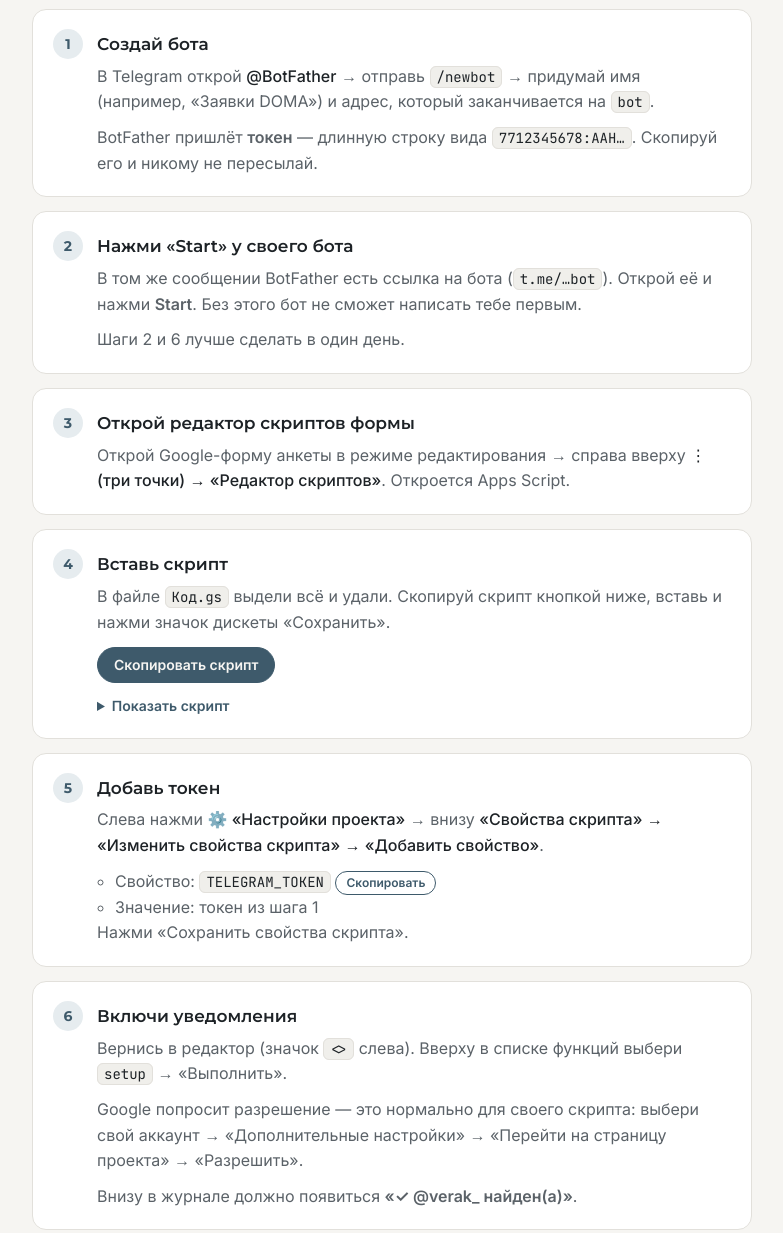
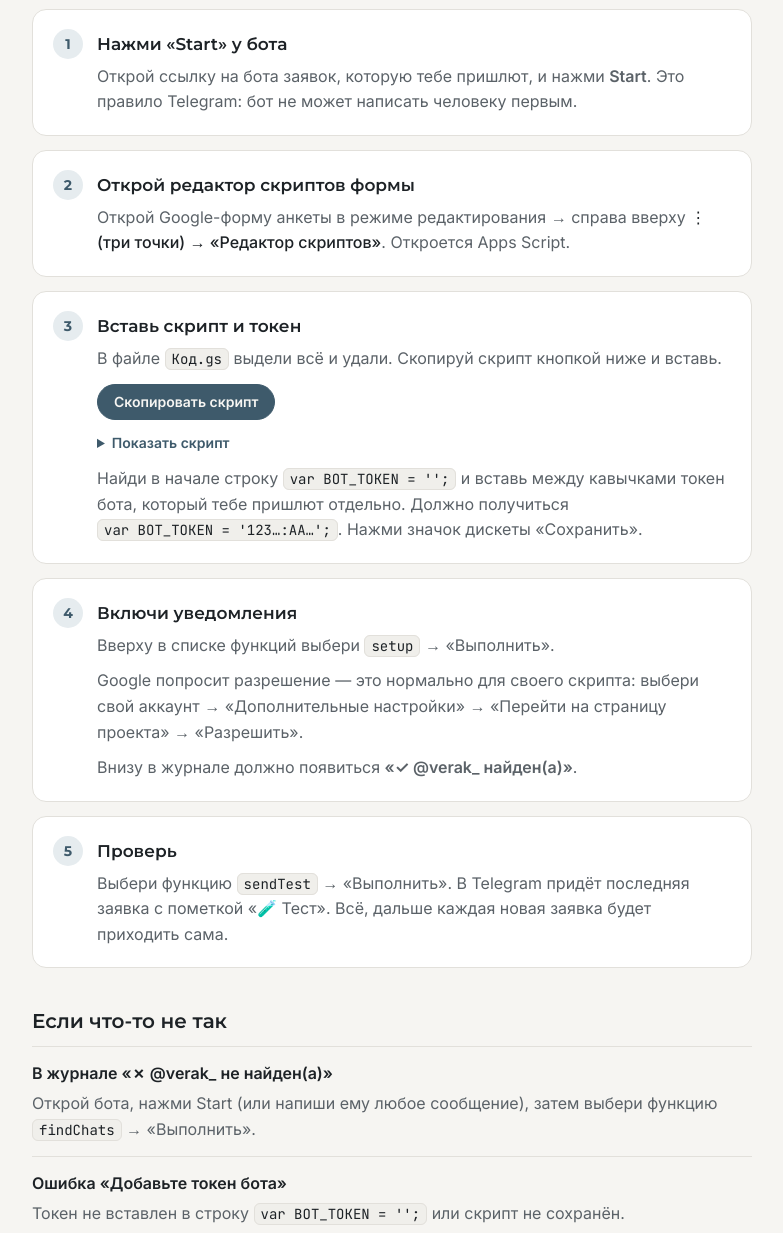
Before and after one commit to timurumarov1984-afk/doma-retreat-2027, a plain HTML site: page tools/vera-telegram-setup.html in a window 1280 px wide. Shown: the part 805-2038 px from the top of the page, without its empty margins (248-1031 px from the left). Drawn offline with Linux system fonts and the light colour scheme.

Commit message:
Telegram script: token goes in one line at the top; shorter setup for Vera
Co-Authored-By: Claude Opus 5.5 <noreply@anthropic.com>

```diff
--- a/tools/vera-telegram-setup.html
+++ b/tools/vera-telegram-setup.html
@@ -60,7 +60,7 @@ pre { margin: 12px 0 0; max-height: 360px; overflow: auto; background: var(--cod
   <header>
     <p class="kicker">Ретрит в DOMA · 9–18 мая 2027</p>
     <h1>Заявки с сайта — сразу в Telegram</h1>
-    <p class="lead">Вера, это инструкция для тебя. После настройки на каждую новую заявку с сайта ретрита тебе в Telegram будет приходить сообщение со всеми ответами анкеты и ссылкой на таблицу. Делается один раз, минут 10–15, с компьютера.</p>
+    <p class="lead">Вера, это инструкция для тебя. После настройки на каждую новую заявку с сайта ретрита тебе в Telegram будет приходить сообщение со всеми ответами анкеты и ссылкой на таблицу. Делается один раз, минут 5, с компьютера.</p>
     <div class="meta"><span>Получатель: <b>@verak_</b></span><span>Источник: <b>Google-форма анкеты</b></span><span>Стоимость: <b>бесплатно</b></span></div>
   </header>
 
@@ -81,22 +81,16 @@ pre { margin: 12px 0 0; max-height: 360px; overflow: auto; background: var(--cod
     <h2>Настройка</h2>
     <ol class="steps">
       <li class="step">
-        <h3>Создай бота</h3>
-        <p>В Telegram открой <span class="path">@BotFather</span> → отправь <code>/newbot</code> → придумай имя (например, «Заявки DOMA») и адрес, который заканчивается на <code>bot</code>.</p>
-        <p>BotFather пришлёт <b>токен</b> — длинную строку вида <code>7712345678:AAH…</code>. Скопируй его и никому не пересылай.</p>
-      </li>
-      <li class="step">
-        <h3>Нажми «Start» у своего бота</h3>
-        <p>В том же сообщении BotFather есть ссылка на бота (<code>t.me/…bot</code>). Открой её и нажми <b>Start</b>. Без этого бот не сможет написать тебе первым.</p>
-        <p>Шаги 2 и 6 лучше сделать в один день.</p>
+        <h3>Нажми «Start» у бота</h3>
+        <p>Открой ссылку на бота заявок, которую тебе пришлют, и нажми <b>Start</b>. Это правило Telegram: бот не может написать человеку первым.</p>
       </li>
       <li class="step">
         <h3>Открой редактор скриптов формы</h3>
         <p>Открой Google-форму анкеты в режиме редактирования → справа вверху <span class="path">⋮ (три точки) → «Редактор скриптов»</span>. Откроется Apps Script.</p>
       </li>
       <li class="step">
-        <h3>Вставь скрипт</h3>
-        <p>В файле <code>Код.gs</code> выдели всё и удали. Скопируй скрипт кнопкой ниже, вставь и нажми значок дискеты «Сохранить».</p>
+        <h3>Вставь скрипт и токен</h3>
+        <p>В файле <code>Код.gs</code> выдели всё и удали. Скопируй скрипт кнопкой ниже и вставь.</p>
         <div class="row"><button type="button" id="copy-script">Скопировать скрипт</button><span class="done" id="copy-script-ok" hidden>Скопировано</span></div>
         <details><summary>Показать скрипт</summary><pre id="script">/**
  * Заявки с сайта ретрита → уведомление в Telegram.
@@ -106,9 +100,12 @@ pre { margin: 12px 0 0; max-height: 360px; overflow: auto; background: var(--cod
  * сообщение со всеми ответами и ссылкой на таблицу ответов.
  *
  * Настройка — в README.md, раздел «Уведомления о заявках в Telegram».
- * Токен бота НЕ хранится в этом файле: он вводится в свойствах скрипта
- * (Настройки проекта → Свойства скрипта → TELEGRAM_TOKEN).
+ * Токен бота вставляется в строку BOT_TOKEN ниже — только в редакторе скриптов
+ * Google-формы. В этот файл на сайте токен не вписывать: сайт виден всем.
  */
+
+// Токен бота от @BotFather — вставить между кавычками.
+var BOT_TOKEN = '';
 
 // Кому слать: Telegram-ник без @. Можно несколько через запятую: 'verak_, ivan'.
 var RECIPIENTS = 'verak_';
@@ -200,8 +197,8 @@ function names_() {
 }
 
 function tg_(method, payload) {
-  var token = PropertiesService.getScriptProperties().getProperty('TELEGRAM_TOKEN');
-  if (!token) throw new Error('Добавьте токен бота: Настройки проекта → Свойства скрипта → TELEGRAM_TOKEN.');
+  var token = BOT_TOKEN || PropertiesService.getScriptProperties().getProperty('TELEGRAM_TOKEN');
+  if (!token) throw new Error('Добавьте токен бота: вставьте его между кавычками в строке BOT_TOKEN в начале скрипта.');
   var r = UrlFetchApp.fetch('https://api.telegram.org/bot' + token + '/' + method, {
     method: 'post', contentType: 'application/json', payload: JSON.stringify(payload), muteHttpExceptions: true
   });
@@ -231,16 +228,11 @@ function chunks_(parts, max) {
   return out;
 }
 </pre></details>
-      </li>
-      <li class="step">
-        <h3>Добавь токен</h3>
-        <p>Слева нажми <span class="path">⚙️ «Настройки проекта»</span> → внизу <span class="path">«Свойства скрипта» → «Изменить свойства скрипта» → «Добавить свойство»</span>.</p>
-        <ul><li>Свойство: <code>TELEGRAM_TOKEN</code> <button type="button" class="ghost" id="copy-key" style="padding:5px 10px;font-size:12px">Скопировать</button></li><li>Значение: токен из шага 1</li></ul>
-        <p>Нажми «Сохранить свойства скрипта».</p>
+        <p style="margin-top:12px">Найди в начале строку <code>var BOT_TOKEN = '';</code> и вставь между кавычками токен бота, который тебе пришлют отдельно. Должно получиться <code>var BOT_TOKEN = '123…:AA…';</code>. Нажми значок дискеты «Сохранить».</p>
       </li>
       <li class="step">
         <h3>Включи уведомления</h3>
-        <p>Вернись в редактор (значок <code>&lt;&gt;</code> слева). Вверху в списке функций выбери <code>setup</code> → «Выполнить».</p>
+        <p>Вверху в списке функций выбери <code>setup</code> → «Выполнить».</p>
         <p>Google попросит разрешение — это нормально для своего скрипта: выбери свой аккаунт → «Дополнительные настройки» → «Перейти на страницу проекта» → «Разрешить».</p>
         <p>Внизу в журнале должно появиться <b>«✓ @verak_ найден(а)»</b>.</p>
       </li>
@@ -255,8 +247,8 @@ function chunks_(parts, max) {
     <h2>Если что-то не так</h2>
     <div class="faq">
       <div><b>В журнале «✗ @verak_ не найден(а)»</b><span>Открой бота, нажми Start (или напиши ему любое сообщение), затем выбери функцию <code>findChats</code> → «Выполнить».</span></div>
-      <div><b>Ошибка «Добавьте токен бота»</b><span>Свойство из шага 5 не сохранилось или называется иначе. Название должно быть ровно <code>TELEGRAM_TOKEN</code>.</span></div>
-      <div><b>Ошибка «Telegram: Unauthorized»</b><span>Токен скопирован не полностью. Возьми его заново у @BotFather командой <code>/mybots</code> → бот → «API Token».</span></div>
+      <div><b>Ошибка «Добавьте токен бота»</b><span>Токен не вставлен в строку <code>var BOT_TOKEN = '';</code> или скрипт не сохранён.</span></div>
+      <div><b>Ошибка «Telegram: Unauthorized»</b><span>Токен скопирован не полностью или с лишними пробелами. Попроси прислать его ещё раз.</span></div>
       <div><b>Хочу, чтобы уведомления получал ещё кто-то</b><span>В первой строке скрипта <code>var RECIPIENTS = 'verak_';</code> допиши ник через запятую: <code>'verak_, ник'</code>. Этот человек жмёт Start у бота, затем выполни <code>findChats</code>.</span></div>
       <div><b>В форме поменяли вопросы</b><span>Ничего делать не нужно: скрипт берёт вопросы прямо из формы.</span></div>
     </div>
@@ -280,7 +272,4 @@ document.getElementById('copy-script').addEventListener('click', function () {
   var pre = document.getElementById('script');
   copyText(pre.textContent, document.getElementById('copy-script-ok'), pre);
 });
-document.getElementById('copy-key').addEventListener('click', function () {
-  var b = this; copyText('TELEGRAM_TOKEN', null, null); b.textContent = 'Скопировано'; setTimeout(function () { b.textContent = 'Скопировать'; }, 2000);
-});
 </script>
```
Also changed, not shown: 2 other files.
